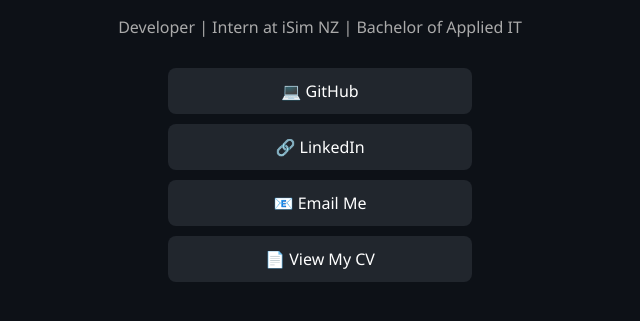
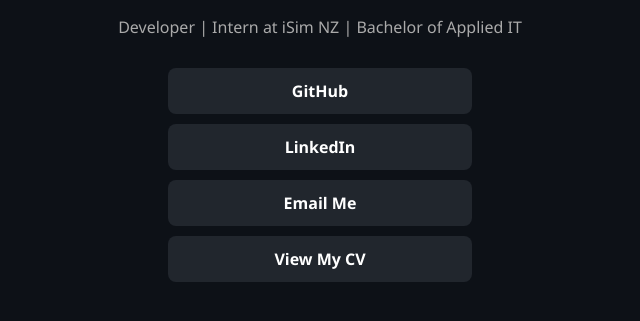
Before and after one commit to JontySN/jontysouthcombe, a plain HTML site: page index.html in a window 1280 px wide. Shown: the part 81-402 px from the top of the page, without its empty margins (320-960 px from the left). Drawn offline with Linux system fonts and the light colour scheme.

Commit message:
Update index.html

```diff
--- a/index.html
+++ b/index.html
@@ -26,9 +26,9 @@
   <h1>Jonty Southcombe</h1>
   <p>Developer | Intern at iSim NZ | Bachelor of Applied IT</p>
 
-  <a href="https://github.com/JontySN" target="_blank">💻 GitHub</a>
-  <a href="https://www.linkedin.com/in/jonty-southcombe-nguyen-02aa13320/" target="_blank">🔗 LinkedIn</a>
-  <a href="mailto:jonty.southcombe@gmail.com">📧 Email Me</a>
-  <a href="https://drive.google.com/file/d/18AQIOKuoTbbFUTF7tJt779MWetSaQqTR/view?usp=sharing" target="_blank">📄 View My CV</a>
+  <a href="https://github.com/JontySN" target="_blank"><b>GitHub</b></a>
+  <a href="https://www.linkedin.com/in/jonty-southcombe-nguyen-02aa13320/" target="_blank"><b>LinkedIn</b></a>
+  <a href="mailto:jonty.southcombe@gmail.com"><b>Email Me</b></a>
+  <a href="https://drive.google.com/file/d/18AQIOKuoTbbFUTF7tJt779MWetSaQqTR/view?usp=sharing" target="_blank"><b>View My CV</b></a>
 </body>
 </html>
```
